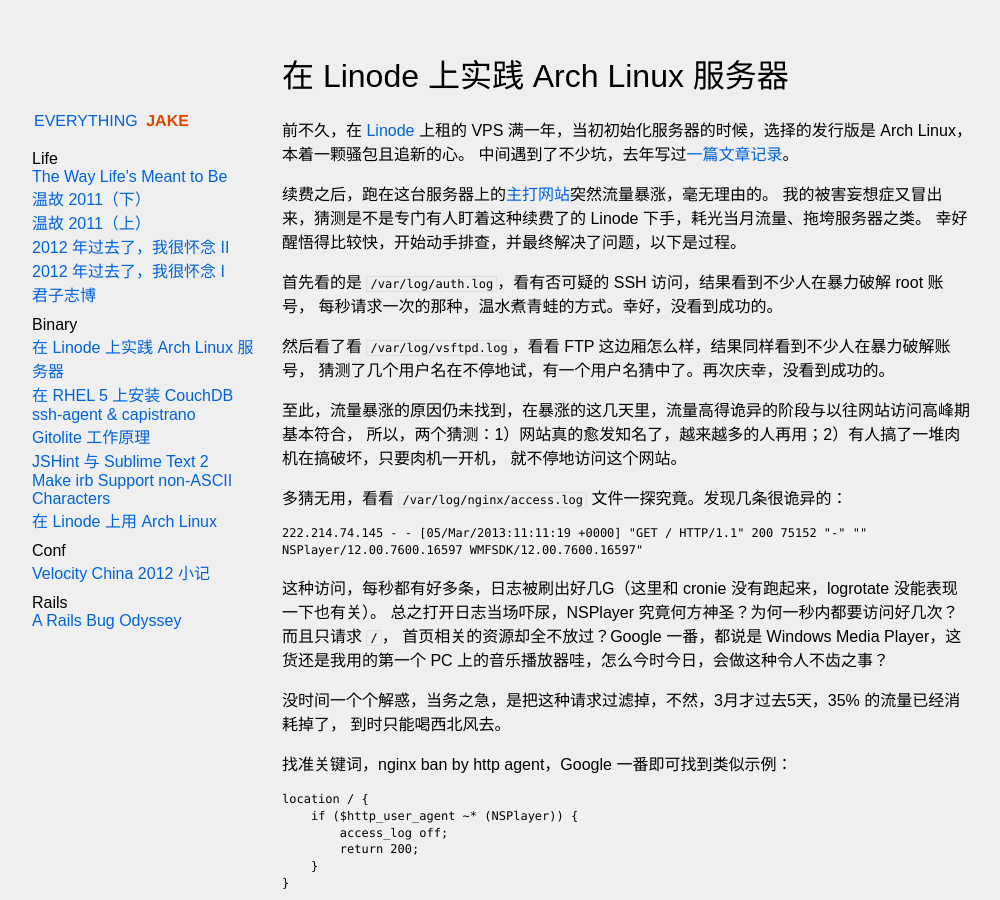
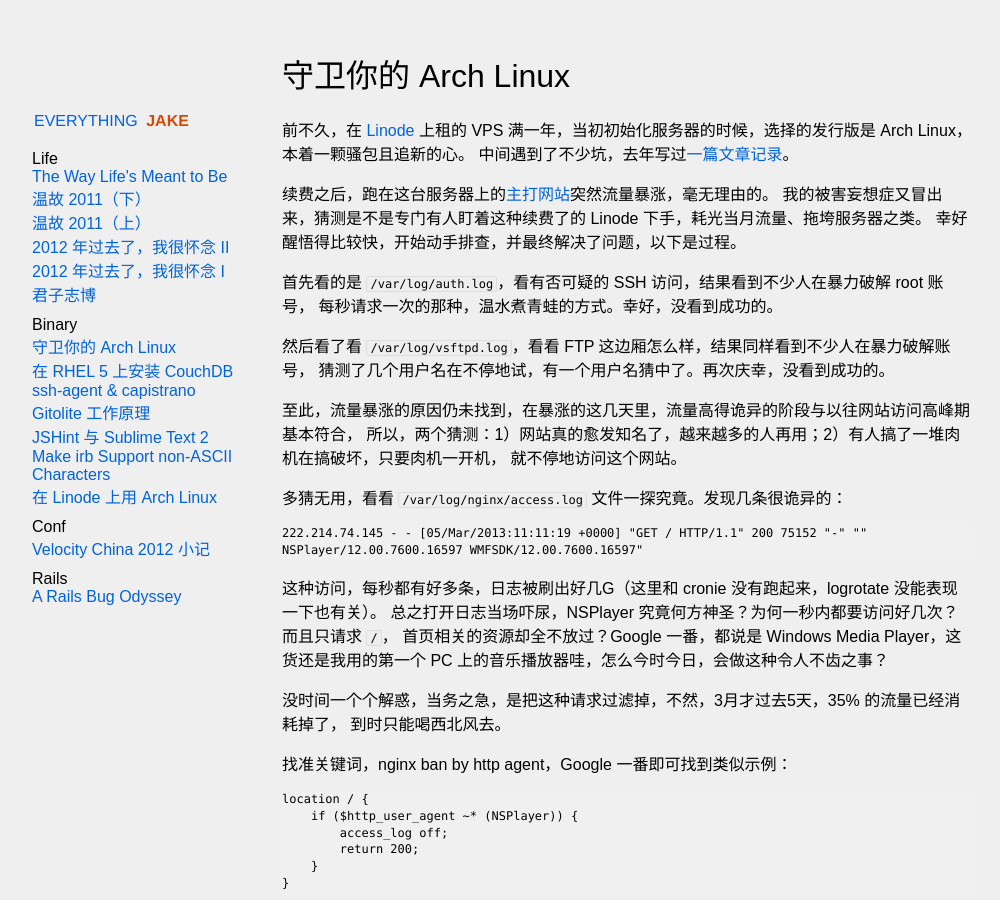
Before and after one commit to cyjake/cyjake.github.io, a Jekyll site: the page built from binary/_posts/2013-03-06-linode-123.md, in a window 1280 px wide and 900 px high. Shown: the whole window, without its empty margins (13-1013 px from the left). Built offline with Jekyll 4.4.1, drawn with Linux system fonts in a browser that asks for light colours; some web fonts are replaced; Markdown is read by kramdown in place of the engine named in the settings; comment, search, counter and statistics services are not loaded.

Commit message:
A more promising title

```diff
--- a/binary/_posts/2013-03-06-linode-123.md
+++ b/binary/_posts/2013-03-06-linode-123.md
@@ -1,6 +1,6 @@
 ---
 layout: post
-title: 在 Linode 上实践 Arch Linux 服务器
+title: 守卫你的 Arch Linux
 ---
 
 前不久，在 [Linode](http://www.linode.com/?r=68f426201eccec510039ab0c2b6e5f5624d28b02)
```
